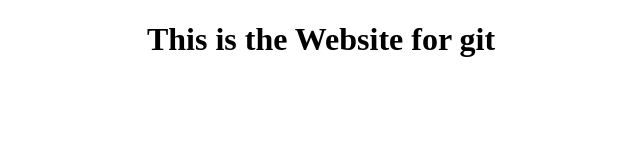
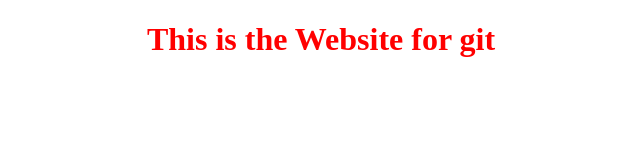
Before and after one commit to zettacamp-armanda-sanjaya/arman_zettacamp_git, a plain HTML site: page index.html in a window 1280 px wide. Shown: the whole page, without its empty margins (319-959 px from the left). Drawn offline with Linux system fonts and the light colour scheme.

Commit message:
[UI] Update Index HTML and Style.css to have red color on text <h1>

```diff
--- a/assets/style.css
+++ b/assets/style.css
@@ -0,0 +1,3 @@
+.red-color {
+  color: red;
+}
--- a/index.html
+++ b/index.html
@@ -4,9 +4,10 @@
     <meta charset="UTF-8" />
     <meta http-equiv="X-UA-Compatible" content="IE=edge" />
     <meta name="viewport" content="width=device-width, initial-scale=1.0" />
+    <link rel="stylesheet" href="assets/style.css" />
     <title>Website For Git</title>
   </head>
   <body>
-    <h1 style="text-align: center">This is the Website for git</h1>
+    <h1 style="text-align: center" class="red-color">This is the Website for git</h1>
   </body>
 </html>
```
